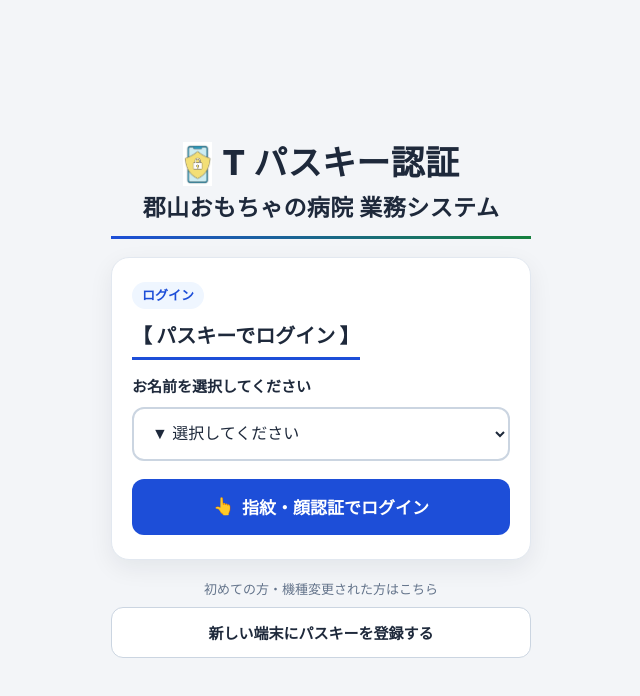
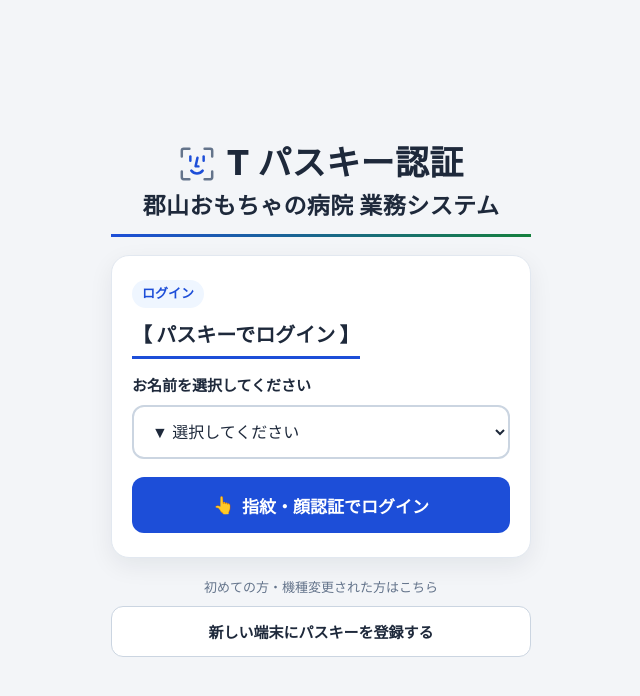
Before and after one commit to koriyama-toy-hospital-TS/t-passkey-auth, a plain HTML site: page index.html in a window 1280 px wide. Shown: the whole page, without its empty margins (319-959 px from the left). Drawn offline with Linux system fonts and the light colour scheme.

Commit message:
Replace passkey icon with face icon in header

```diff
--- a/index.html
+++ b/index.html
@@ -49,7 +49,7 @@
       max-width: 420px;
     }
 
-    /* 3画面共通ヘッダー（ご提示のスマホ×盾×鍵アイコン組み込み版） */
+    /* 3画面共通ヘッダー（顔認証風アイコン組み込み版） */
     .brand-header {
       width: 100%;
       text-align: center;
@@ -72,12 +72,11 @@
       white-space: nowrap;
     }
 
-    .brand-logo-img {
-      height: 44px;
-      width: auto;
+    .face-icon {
+      width: 38px;
+      height: 38px;
       display: block;
       flex-shrink: 0;
-      object-fit: contain;
     }
 
     .brand-subtitle {
@@ -292,7 +291,18 @@
   <div class="app-shell">
     <header class="brand-header">
       <h1 class="brand-title">
-        <img src="./passkey-icon.png" alt="パスキー認証アイコン" class="brand-logo-img" />
+        <svg class="face-icon" viewBox="0 0 40 40" fill="none" aria-hidden="true">
+          <!-- 四隅のグレーフレーム -->
+          <path d="M12 4H6C4.89543 4 4 4.89543 4 6V12" stroke="#64748b" stroke-width="2.6" stroke-linecap="round" stroke-linejoin="round" />
+          <path d="M28 4H34C35.1046 4 36 4.89543 36 6V12" stroke="#64748b" stroke-width="2.6" stroke-linecap="round" stroke-linejoin="round" />
+          <path d="M12 36H6C4.89543 36 4 35.1046 4 34V28" stroke="#64748b" stroke-width="2.6" stroke-linecap="round" stroke-linejoin="round" />
+          <path d="M28 36H34C35.1046 36 36 35.1046 36 34V28" stroke="#64748b" stroke-width="2.6" stroke-linecap="round" stroke-linejoin="round" />
+          <!-- 青の目・鼻・口 -->
+          <line x1="13" y1="12" x2="13" y2="16.5" stroke="#1d4ed8" stroke-width="2.6" stroke-linecap="round" />
+          <line x1="27" y1="12" x2="27" y2="16.5" stroke="#1d4ed8" stroke-width="2.6" stroke-linecap="round" />
+          <path d="M20.5 13.5L18.5 22.5H21.5" stroke="#1d4ed8" stroke-width="2.6" stroke-linecap="round" stroke-linejoin="round" />
+          <path d="M14 27C15.8 29.2 18 30 20 30C22 30 24.2 29.2 26 27" stroke="#1d4ed8" stroke-width="2.6" stroke-linecap="round" />
+        </svg>
         <span>T パスキー認証</span>
       </h1>
       <p class="brand-subtitle">郡山おもちゃの病院 業務システム</p>
```
